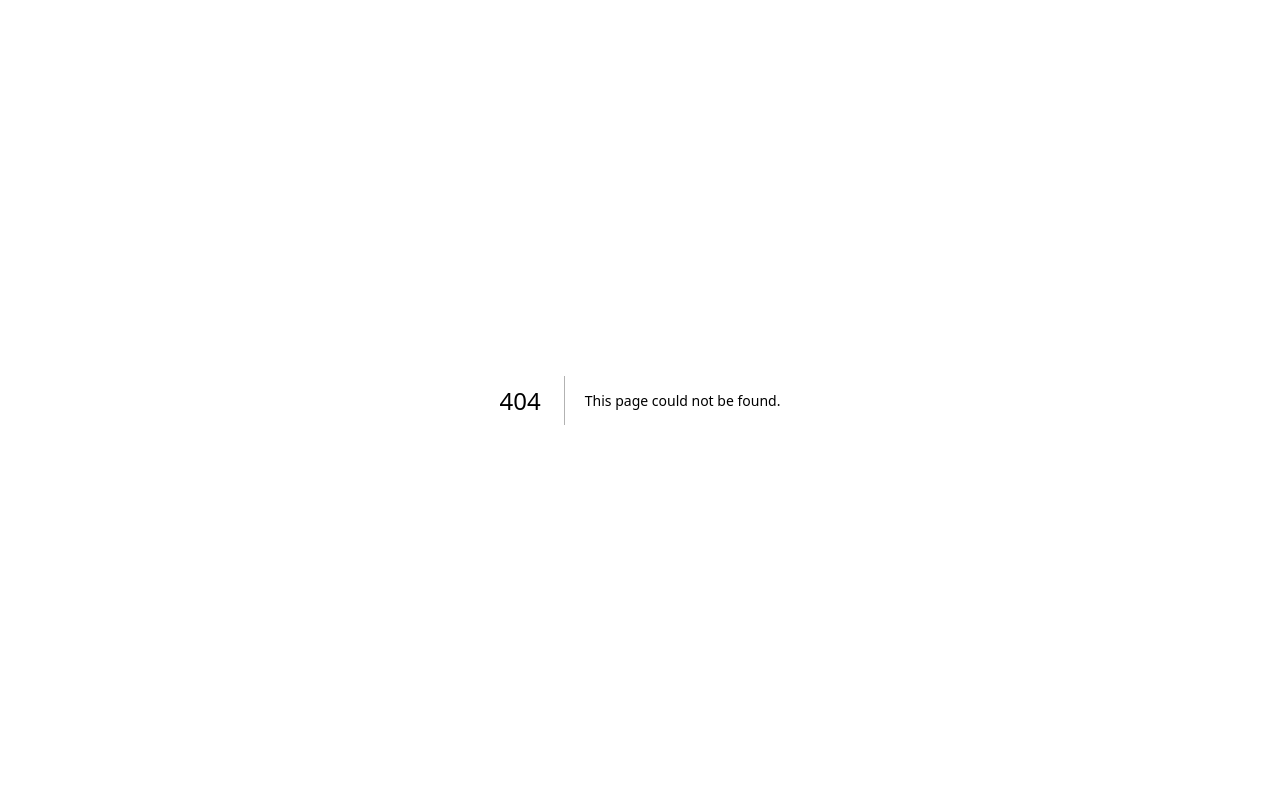
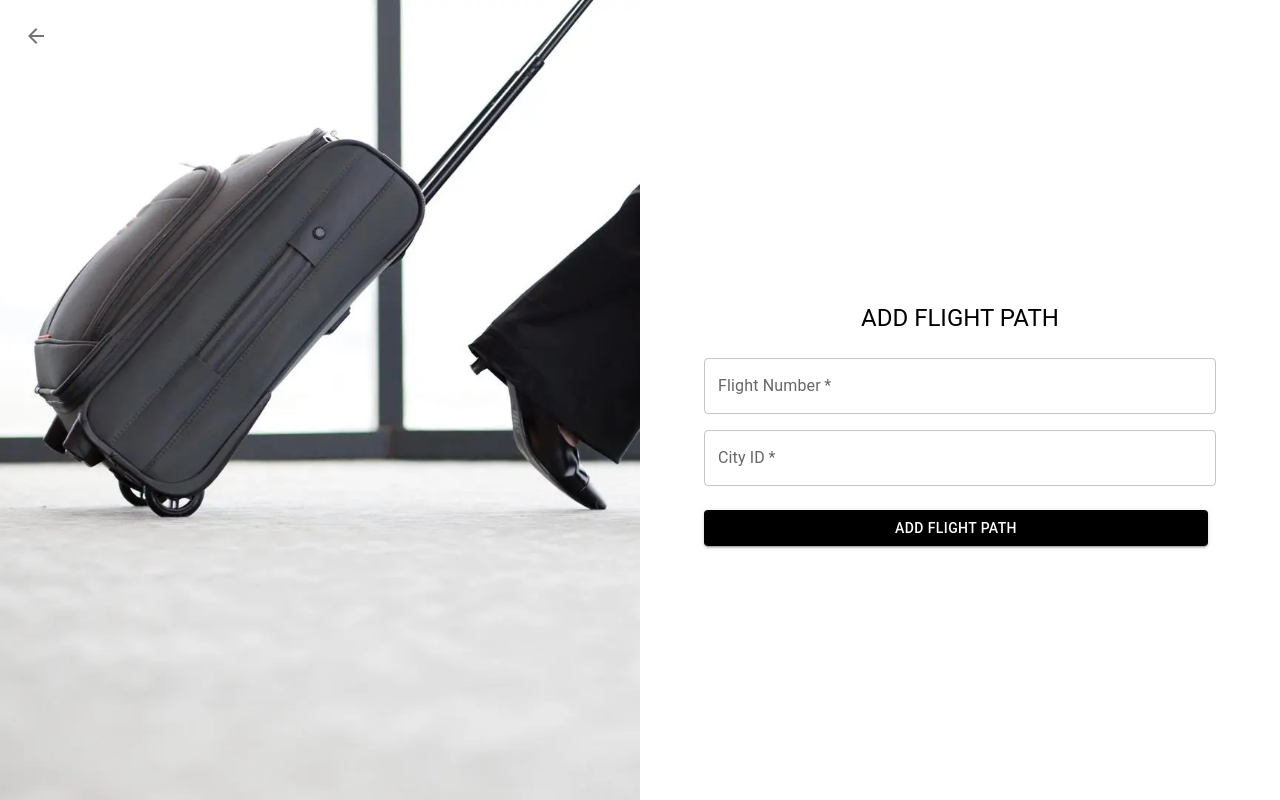
Before and after one commit to DilonFernando03/100595590SE, a Next.js app: page /Staff/add-flight-overlay in a window 1280 px wide. Before the commit this address had no page. Built offline with nearby package versions, Linux system fonts and the light colour scheme.

Commit message:
added flight overlay page for admin

```diff
--- /dev/null
+++ b/src/app/Staff/add-flight-overlay/page.js
@@ -0,0 +1,156 @@
+'use client';
+import React, { useState } from 'react';
+import { TextField, Button, Grid, Typography, Box, Container, IconButton, Snackbar, Alert } from '@mui/material';
+import { useRouter } from 'next/navigation';
+import ArrowBackIcon from '@mui/icons-material/ArrowBack';
+import Image from 'next/image';
+import crew from '../../../../Resources/overlay.png';
+
+function AddFlightPath() {
+    const [formData, setFormData] = useState({
+        flightNumber: '',
+        cityID: ''
+    });
+    const [notification, setNotification] = useState({ open: false, message: '', severity: 'info' });
+
+    const router = useRouter();
+
+    const handleChange = (event) => {
+        setFormData({
+            ...formData,
+            [event.target.name]: event.target.value
+        });
+    };
+
+    const handleSubmit = async (event) => {
+        event.preventDefault();
+        console.log('Form Data:', formData);
+
+        try {
+            const response = await fetch('http://localhost:5000/api/flightpath', {
+                method: 'POST',
+                headers: {
+                    'Content-Type': 'application/json',
+                },
+                body: JSON.stringify({
+                    flightNum: formData.flightNumber,
+                    cityID: formData.cityID
+                }),
+            });
+
+            const result = await response.json();
+            if (response.ok) {
+                setNotification({ open: true, message: result.message, severity: 'success' });
+            } else {
+                setNotification({ open: true, message: result.message, severity: 'error' });
+            }
+        } catch (error) {
+            setNotification({ open: true, message: 'An error occurred', severity: 'error' });
+        }
+    };
+
+    const handleCloseNotification = () => {
+        setNotification({ ...notification, open: false });
+    };
+
+    const handleBackClick = () => {
+        router.back();
+    };
+
+    return (
+        <Grid container component="main" sx={{ height: '100vh' }}>
+            <IconButton
+                onClick={handleBackClick}
+                sx={{
+                    position: 'absolute',
+                    top: 16,
+                    left: 16,
+                    zIndex: 1000,
+                    backgroundColor: 'white',
+                    '&:hover': {
+                        backgroundColor: 'white',
+                    },
+                }}
+            >
+                <ArrowBackIcon />
+            </IconButton>
+            <Grid item xs={false} sm={4} md={6} sx={{ position: 'relative' }}>
+                <Image
+                    alt="Crew"
+                    src={crew}
+                    layout="fill"
+                    objectFit="cover"
+                />
+            </Grid>
+            <Grid item xs={12} sm={8} md={6} component={Box} display="flex" flexDirection="column" alignItems="center" justifyContent="center">
+                <Container component="main" maxWidth="sm">
+                    <Box
+                        sx={{
+                            marginTop: 8,
+                            display: 'flex',
+                            flexDirection: 'column',
+                            alignItems: 'center',
+                        }}
+                    >
+                        <Typography component="h1" variant="h5">
+                            ADD FLIGHT PATH
+                        </Typography>
+                        <Box component="form" noValidate onSubmit={handleSubmit} sx={{ mt: 3 }}>
+                            <Grid container spacing={2}>
+                                <Grid item xs={12}>
+                                    <TextField
+                                        required
+                                        fullWidth
+                                        id="flightNumber"
+                                        label="Flight Number"
+                                        name="flightNumber"
+                                        autoComplete="flight-number"
+                                        value={formData.flightNumber}
+                                        onChange={handleChange}
+                                    />
+                                </Grid>
+                                <Grid item xs={12}>
+                                    <TextField
+                                        required
+                                        fullWidth
+                                        id="cityID"
+                                        label="City ID"
+                                        name="cityID"
+                                        autoComplete="city-id"
+                                        value={formData.cityID}
+                                        onChange={handleChange}
+                                    />
+                                </Grid>
+                            </Grid>
+                            <Box sx={{ display: 'flex', justifyContent: 'space-between', mt: 3, mb: 2 }}>
+                                <Button
+                                    type="submit"
+                                    variant="contained"
+                                    sx={{
+                                        flexGrow: 1,
+                                        mr: 1,
+                                        backgroundColor: 'black',
+                                        color: 'white',
+                                        '&:hover': {
+                                            backgroundColor: 'black',
+                                            boxShadow: '0 3px 5px 2px rgba(0, 0, 0, .3)'
+                                        }
+                                    }}
+                                >
+                                    Add Flight Path
+                                </Button>
+                            </Box>
+                        </Box>
+                    </Box>
+                </Container>
+            </Grid>
+            <Snackbar open={notification.open} autoHideDuration={6000} onClose={handleCloseNotification}>
+                <Alert onClose={handleCloseNotification} severity={notification.severity} sx={{ width: '100%' }}>
+                    {notification.message}
+                </Alert>
+            </Snackbar>
+        </Grid>
+    );
+}
+
+export default AddFlightPath;
```
